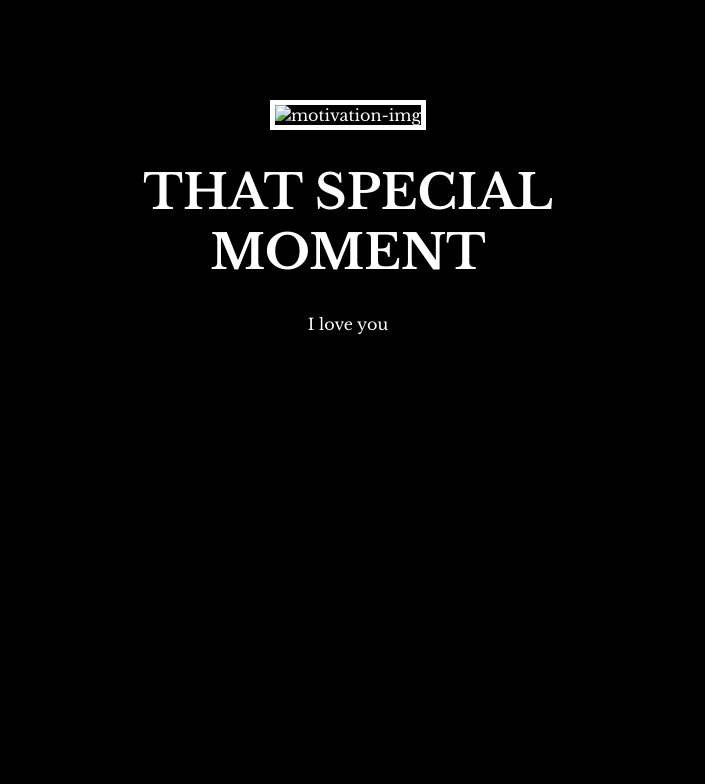
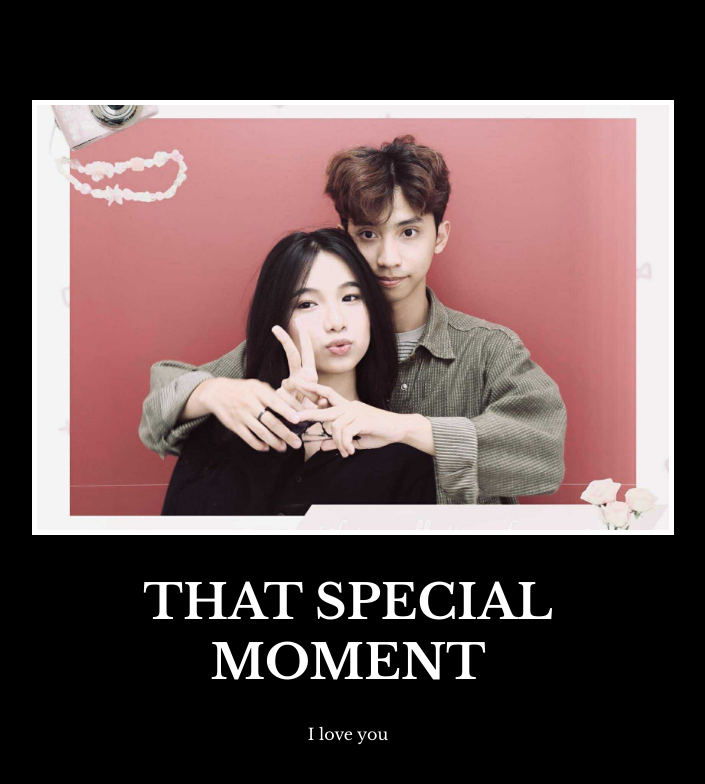
Before and after one commit to HaoDuong1801/Nhi, a plain HTML site: page index.html in a window 1280 px wide. Shown: the whole page, without its empty margins (292-997 px from the left). Drawn offline with nearby package versions, Linux system fonts and the light colour scheme.

Commit message:
Add files via upload

```diff
--- a/index.html
+++ b/index.html
@@ -27,7 +27,7 @@ But it must have the following features:
   </head>
   <body>
     <div class="poster">
-      <img class="motivation-img" src="./assets/images/Nhi.jpg" alt="motivation-img">
+      <img class="motivation-img" src="./Nhi.jpg" alt="motivation-img">
       <h1>THAT SPECIAL MOMENT</h1>
       <p> I love you</p>
     </div>
```
